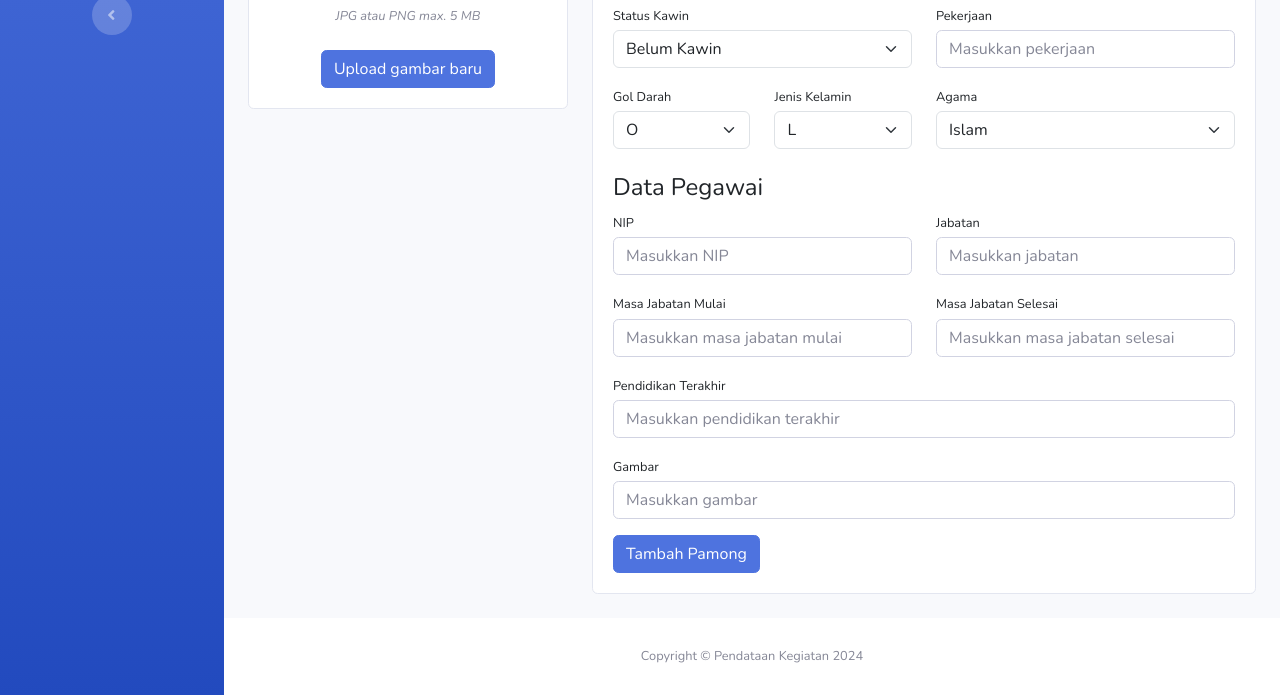
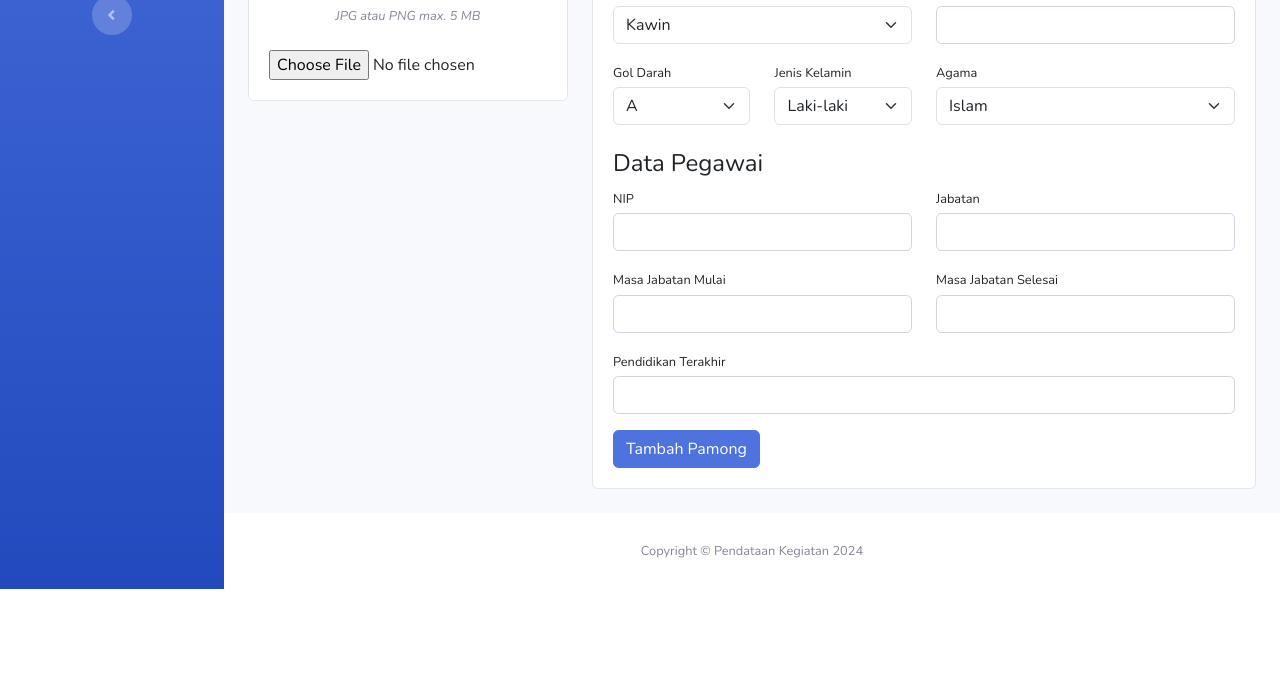
Before and after one commit to ridwaanhall/pengabdianfe, a Django app: page /tambah-pamong/ in a window 1280 px wide. Shown: the part 523-1218 px from the top of the page. After the commit the page ends 1112 px from the top, so only its background shows below. Run offline with Django 5.2, Linux system fonts and the light colour scheme; the visitor is signed in with stand-in values (Sample User, id 1); some libraries are stand-ins or nearby versions.

Commit message:
update form to required

```diff
--- a/base/templates/tambah-pamong.html
+++ b/base/templates/tambah-pamong.html
@@ -10,25 +10,26 @@
 
 {% block content %}
 <div class="container-fluid">
-
     <!-- Page Heading -->
     <h1 class="h3 mb-4 text-gray-800">Tambah Pamong</h1>
     <!-- <p class="mb-4"></p> -->
 
     <div id="alert-container"></div>
 
+    <form id="tambahPamongForm" method="post" enctype="multipart/form-data">
         <div class="row">
+            {% csrf_token %}
             <div class="col-xl-4">
                 <!-- Profile picture card -->
                 <div class="card mb-4 mb-xl-0">
                     <div class="card-header">Foto Profile</div>
                     <div class="card-body text-center">
                         <!-- Profile picture image-->
-                    <img class="img-account-profile rounded-circle mb-2" src="{% static 'img/undraw_profile.svg' %}" alt="" />
+                        <img id="profilePicture" class="img-account-profile rounded-circle mb-2" src="{% static 'img/undraw_profile.svg' %}" alt="Profile Picture" />
                         <!-- Profile picture help block-->
                         <div class="small font-italic text-muted mb-4">JPG atau PNG max. 5 MB</div>
                         <!-- Profile picture upload button-->
-                    <button class="btn btn-primary" type="button">Upload gambar baru</button>
+                        <input type="file" id="foto" name="foto" class="form-control-file" onchange="loadFile(event)" />
                     </div>
                 </div>
             </div>
@@ -38,74 +39,69 @@
                 <div class="card mb-4">
                     <div class="card-header">Pamong Detail</div>
                     <div class="card-body">
-                    <form id="tambahPamongForm">
                         <h4>Data Diri</h4>
                         <div class="row gx-3 mb-3">
                             <div class="col-md-6">
                                 <label class="small mb-1" for="inputNama">Nama</label>
-                                <input class="form-control" id="inputNama" type="text" placeholder="Masukkan nama" value="">
+                                <input class="form-control" id="inputNama" type="text" name="nama" required />
                             </div>
                             <div class="col-md-6">
                                 <label class="small mb-1" for="inputNIK">NIK</label>
-                                <input class="form-control" id="inputNIK" type="text" placeholder="Masukkan NIK" value="">
+                                <input class="form-control" id="inputNIK" type="text" name="nik" required />
                             </div>
                         </div>
                         <div class="row gx-3 mb-3">
                             <div class="col-md-6">
                                 <label class="small mb-1" for="inputTempatLahir">Tempat Lahir</label>
-                                <input class="form-control" id="inputTempatLahir" type="text" placeholder="Masukkan tempat lahir" value="">
+                                <input class="form-control" id="inputTempatLahir" type="text" name="tempat_lahir" required />
                             </div>
                             <div class="col-md-6">
                                 <label class="small mb-1" for="inputTanggalLahir">Tanggal Lahir</label>
-                                <input class="form-control" id="inputTanggalLahir" type="date" placeholder="Masukkan tanggal lahir" value="">
+                                <input class="form-control" id="inputTanggalLahir" type="date" name="tanggal_lahir" required />
                             </div>
                         </div>
                         <div class="row gx-3 mb-3">
                             <div class="col-md-12">
                                 <label class="small mb-1" for="inputAlamat">Alamat</label>
-                                <textarea class="form-control" id="inputAlamat" type="text" placeholder="Masukkan alamat" value=""></textarea>
+                                <input class="form-control" id="inputAlamat" type="text" name="alamat" required />
                             </div>
                         </div>
                         <div class="row gx-3 mb-3">
                             <div class="col-md-6">
                                 <label class="small mb-1" for="inputStatusKawin">Status Kawin</label>
-                                <select class="form-select" id="inputStatusKawin">
-                                    <option value="" disabled="">Select status kawin:</option>
-                                    <option value="Belum Kawin" selected="">Belum Kawin</option>
+                                <select class="form-select" id="inputStatusKawin" name="status_kawin" required>
                                     <option value="Kawin">Kawin</option>
-                                    <option value="Cerai Hidup">Cerai Hidup</option>
+                                    <option value="Belum Kawin">Belum Kawin</option>
+                                    <option value="Cerai">Cerai</option>
                                     <option value="Cerai Mati">Cerai Mati</option>
                                 </select>
                             </div>
                             <div class="col-md-6">
                                 <label class="small mb-1" for="inputPekerjaan">Pekerjaan</label>
-                                <input class="form-control" id="inputPekerjaan" type="text" placeholder="Masukkan pekerjaan" value="">
+                                <input class="form-control" id="inputPekerjaan" type="text" name="pekerjaan" required />
                             </div>
                         </div>
                         <div class="row gx-3 mb-3">
                             <div class="col-md-3">
                                 <label class="small mb-1" for="inputGolDarah">Gol Darah</label>
-                                <select class="form-select" id="inputGolDarah">
-                                    <option value="" disabled="">Select gol darah:</option>
+                                <select class="form-select" id="inputGolDarah" name="gol_darah" required>
                                     <option value="A">A</option>
                                     <option value="B">B</option>
                                     <option value="AB">AB</option>
-                                    <option value="O" selected="">O</option>
+                                    <option value="O">O</option>
                                 </select>
                             </div>
                             <div class="col-md-3">
                                 <label class="small mb-1" for="inputJenisKelamin">Jenis Kelamin</label>
-                                <select class="form-select" id="inputJenisKelamin">
-                                    <option value="" disabled="">Select jenis kelamin:</option>
-                                    <option value="L" selected="">L</option>
-                                    <option value="P">P</option>
+                                <select class="form-select" id="inputJenisKelamin" name="jenis_kelamin" required>
+                                    <option value="L">Laki-laki</option>
+                                    <option value="P">Perempuan</option>
                                 </select>
                             </div>
                             <div class="col-md-6">
                                 <label class="small mb-1" for="inputAgama">Agama</label>
-                                <select class="form-select" id="inputAgama">
-                                    <option value="" disabled="">Select agama:</option>
-                                    <option value="Islam" selected="">Islam</option>
+                                <select class="form-select" id="inputAgama" type="text" name="agama" required>
+                                    <option value="Islam">Islam</option>
                                     <option value="Kristen">Kristen</option>
                                     <option value="Katolik">Katolik</option>
                                     <option value="Hindu">Hindu</option>
@@ -120,100 +116,46 @@
                         <div class="row gx-3 mb-3">
                             <div class="col-md-6">
                                 <label class="small mb-1" for="inputNIP">NIP</label>
-                                <input class="form-control" id="inputNIP" type="text" placeholder="Masukkan NIP" value="">
+                                <input class="form-control" id="inputNIP" type="text" name="nip" required />
                             </div>
                             <div class="col-md-6">
                                 <label class="small mb-1" for="inputJabatan">Jabatan</label>
-                                <input class="form-control" id="inputJabatan" type="text" placeholder="Masukkan jabatan" value="">
+                                <input class="form-control" id="inputJabatan" type="text" name="jabatan" required />
                             </div>
                         </div>
                         <div class="row gx-3 mb-3">
                             <div class="col-md-6">
                                 <label class="small mb-1" for="inputMasaJabatanMulai">Masa Jabatan Mulai</label>
-                                <input class="form-control" id="inputMasaJabatanMulai" type="number" placeholder="Masukkan masa jabatan mulai" value="">
+                                <input class="form-control" id="inputMasaJabatanMulai" type="number" name="masa_jabatan_mulai" required />
                             </div>
                             <div class="col-md-6">
                                 <label class="small mb-1" for="inputMasaJabatanSelesai">Masa Jabatan Selesai</label>
-                                <input class="form-control" id="inputMasaJabatanSelesai" type="number" placeholder="Masukkan masa jabatan selesai" value="">
+                                <input class="form-control" id="inputMasaJabatanSelesai" type="number" name="masa_jabatan_selesai" required />
                             </div>
                         </div>
                         <div class="mb-3">
                             <label class="small mb-1" for="inputPendidikanTerakhir">Pendidikan Terakhir</label>
-                            <input class="form-control" id="inputPendidikanTerakhir" type="text" placeholder="Masukkan pendidikan terakhir" value="">
+                            <input class="form-control" id="inputPendidikanTerakhir" type="text" name="pendidikan_terakhir" required />
                         </div>
-                        <div class="mb-3">
-                            <label class="small mb-1" for="inputGambar">Gambar</label>
-                            <input class="form-control" id="inputGambar" type="url" placeholder="Masukkan gambar" value="">
-                        </div>
-                        <button class="btn btn-primary" type="button" id="submitPamong">Tambah Pamong</button>
-                    </form>
+                        <button class="btn btn-primary" type="submit" id="submitPamong">Tambah Pamong</button>
                     </div>
                 </div>
             </div>
         </div>
+    </form>
+</div>
 
-</div>
 {% endblock content %}
 
 {% block extra_js %}
 <script>
-document.getElementById('submitPamong').addEventListener('click', function() {
-    const data = {
-        nama: document.getElementById('inputNama').value,
-        nik: document.getElementById('inputNIK').value,
-        nip: document.getElementById('inputNIP').value,
-        tempat_lahir: document.getElementById('inputTempatLahir').value,
-        tanggal_lahir: new Date(document.getElementById('inputTanggalLahir').value).toISOString(),
-        alamat: document.getElementById('inputAlamat').value,
-        status_kawin: document.getElementById('inputStatusKawin').value,
-        pekerjaan: document.getElementById('inputPekerjaan').value,
-        jabatan: document.getElementById('inputJabatan').value,
-        gol_darah: document.getElementById('inputGolDarah').value,
-        agama: document.getElementById('inputAgama').value,
-        jenis_kelamin: document.getElementById('inputJenisKelamin').value,
-        masa_jabatan_mulai: parseInt(document.getElementById('inputMasaJabatanMulai').value),
-        masa_jabatan_selesai: parseInt(document.getElementById('inputMasaJabatanSelesai').value),
-        pendidikan_terakhir: document.getElementById('inputPendidikanTerakhir').value,
-        gambar: document.getElementById('inputGambar').value
-    };
-
-    fetch('https://technological-adriena-taufiqdp-d94bbf04.koyeb.app/pamong/', {
-        method: 'POST',
-        headers: {
-            'Content-Type': 'application/json',
-            'X-CSRFToken': '{{ csrf_token }}'
-        },
-        body: JSON.stringify(data)
-    })
-    .then(response => response.json())
-    .then(data => {
-        const alertContainer = document.getElementById('alert-container');
-        if (data.detail) {
-            // Display error message from the response
-            alertContainer.innerHTML = `
-                <div class="alert alert-danger" role="alert">
-                    Terjadi kesalahan saat menambahkan data pamong: ${data.detail}
-                </div>
-            `;
-        } else {
-            // Success message
-            alertContainer.innerHTML = `
-                <div class="alert alert-success" role="alert">
-                    Data pamong berhasil ditambahkan
-                </div>
-            `;
-            document.getElementById('tambahPamongForm').reset();
+    // Script untuk menampilkan gambar yang diunggah
+    function loadFile(event) {
+        var image = document.getElementById('profilePicture');
+        image.src = URL.createObjectURL(event.target.files[0]);
+        image.onload = function() {
+            URL.revokeObjectURL(image.src) // Free memory
         }
-    })
-    .catch(error => {
-        console.error('Error:', error);
-        const alertContainer = document.getElementById('alert-container');
-        alertContainer.innerHTML = `
-            <div class="alert alert-danger" role="alert">
-                Terjadi kesalahan saat mengirim data pamong: ${error.message}
-            </div>
-        `;
-    });
-});
+    }
 </script>
 {% endblock extra_js %}
```
Lines whose indentation alone changed are shown as unchanged.
